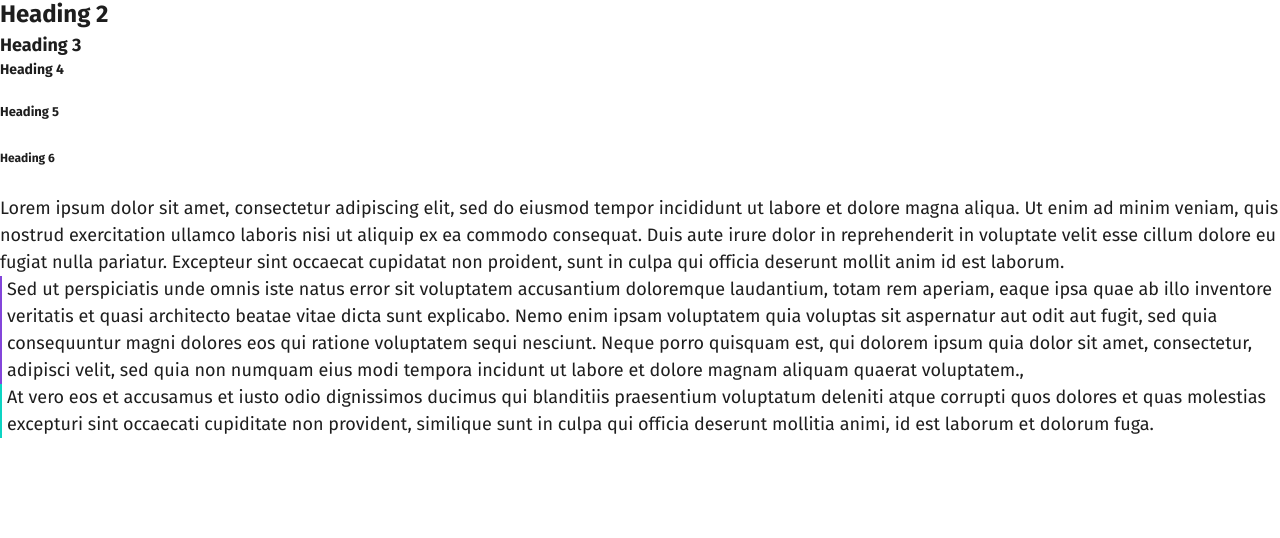
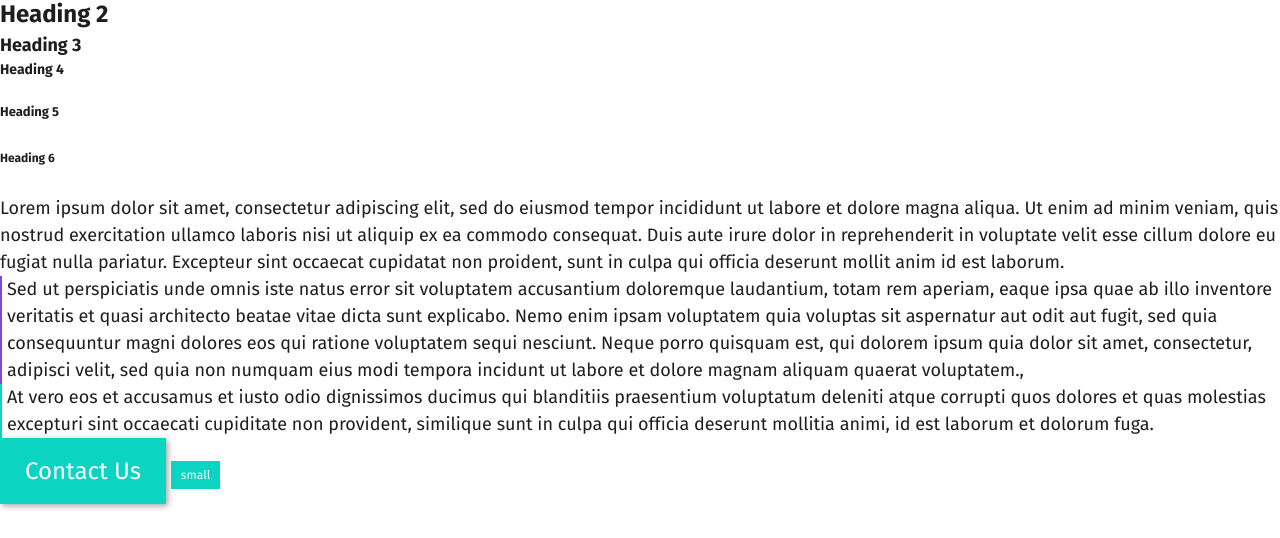
Before and after one commit to JPZelos/planecheck, a website built with Parcel: page index.html in a window 1280 px wide. Shown: the part 262-800 px from the top of the page. Built offline with nearby package versions, Linux system fonts and the light colour scheme.

Commit message:
style: create buttons

```diff
--- /dev/null
+++ b/buttons.scss
@@ -0,0 +1,34 @@
+.button {
+  transition: box-shadow 150ms ease-in-out;
+  cursor: pointer;
+  box-shadow: 2px 2px 6px 0 rgba(30, 30, 30, 0.4);
+  padding: 15px 25px;
+  font-size: $font-size--large;
+  color: $colour-font--alt;
+  background-color: $colour-secondary;
+  border: none;
+
+  &:hover {
+    box-shadow: 3px 3px 9px 0 rgba(30, 30, 30, 0.4);
+  }
+
+  &:active {
+    box-shadow: 1px 1px 3px 0 rgba(30, 30, 30, 0.6);
+    background-color: $colour-secondary--dark;
+  }
+
+  &--small{
+    padding: 5px 10px;
+    font-size: $font-size--xxsmall;
+    box-shadow: none;
+
+    &:hover,
+    &:active {
+      box-shadow: none;
+    }
+
+    & {
+      box-shadow: none;
+    }
+  }
+}
--- a/index.html
+++ b/index.html
@@ -38,6 +38,10 @@
         </p>
     </blockquote>
 
+    <button class="button">Contact Us</button>
+
+    <button class="button button--small">small</button>
+
     <script src="./index.js"></script>
 </body>
 
--- a/index.scss
+++ b/index.scss
@@ -1,3 +1,4 @@
 @import "./resets.scss";
 @import "./colours.scss";
 @import "./typography.scss";
+@import "./buttons.scss";
```
